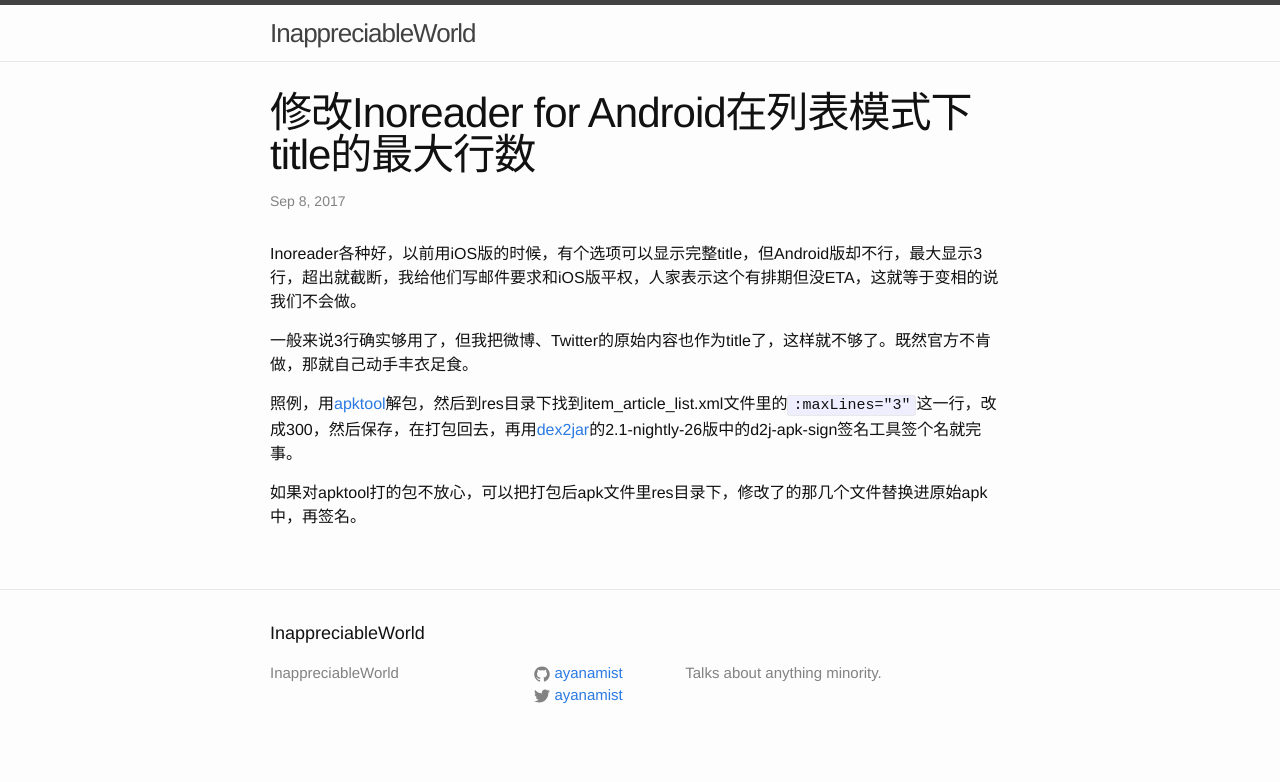
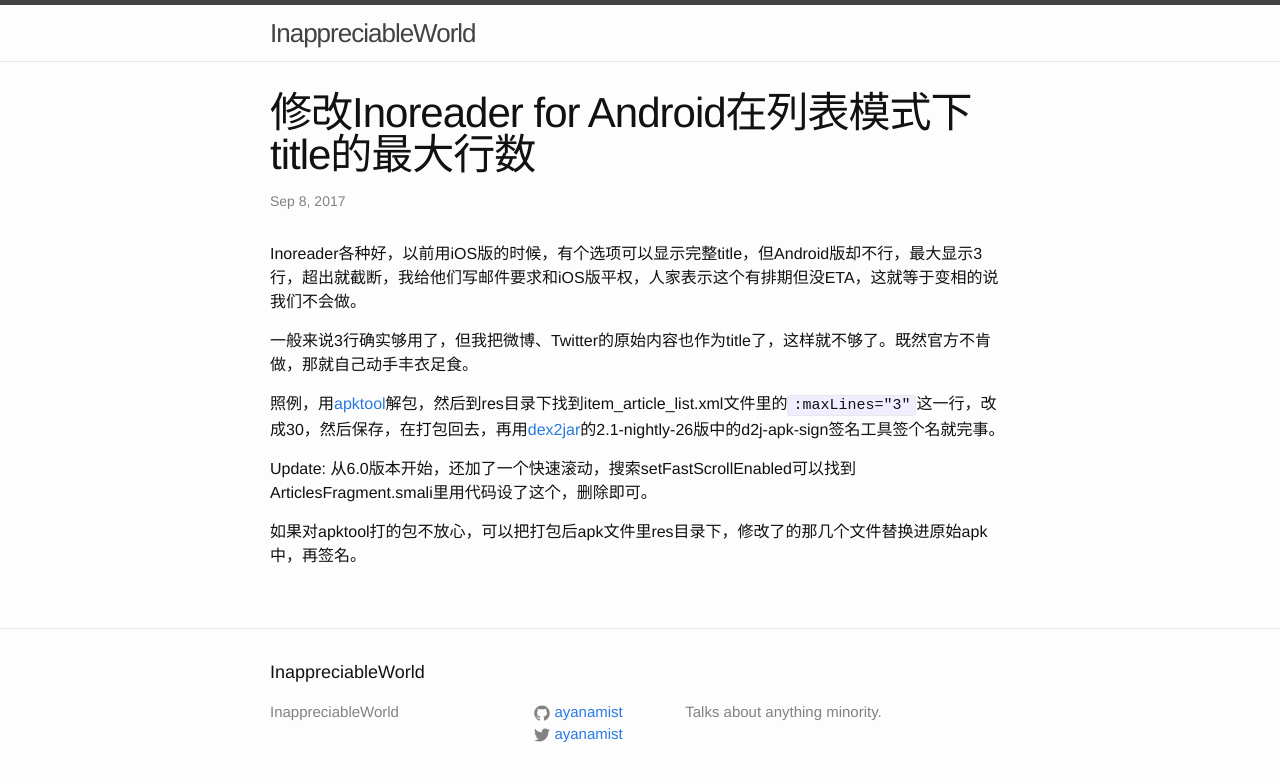
Before and after one commit to ayanamist/ayanamist.github.io, a Jekyll site: the page built from _posts/2017-09-08-inoreader-android-maxline.md, in a window 1280 px wide. Shown: the top 782 px of the page. Built offline with Jekyll 4.4.1, drawn with Linux system fonts in a browser that asks for light colours.

Commit message:
Update 2017-09-08-inoreader-android-maxline.md

```diff
--- a/_posts/2017-09-08-inoreader-android-maxline.md
+++ b/_posts/2017-09-08-inoreader-android-maxline.md
@@ -7,6 +7,8 @@ Inoreader各种好，以前用iOS版的时候，有个选项可以显示完整ti
 
 一般来说3行确实够用了，但我把微博、Twitter的原始内容也作为title了，这样就不够了。既然官方不肯做，那就自己动手丰衣足食。
 
-照例，用[apktool](https://ibotpeaches.github.io/Apktool/)解包，然后到res目录下找到item_article_list.xml文件里的`:maxLines="3"`这一行，改成300，然后保存，在打包回去，再用[dex2jar](https://github.com/pxb1988/dex2jar/releases)的2.1-nightly-26版中的d2j-apk-sign签名工具签个名就完事。
+照例，用[apktool](https://ibotpeaches.github.io/Apktool/)解包，然后到res目录下找到item_article_list.xml文件里的`:maxLines="3"`这一行，改成30，然后保存，在打包回去，再用[dex2jar](https://github.com/pxb1988/dex2jar/releases)的2.1-nightly-26版中的d2j-apk-sign签名工具签个名就完事。
+
+Update: 从6.0版本开始，还加了一个快速滚动，搜索setFastScrollEnabled可以找到ArticlesFragment.smali里用代码设了这个，删除即可。
 
 如果对apktool打的包不放心，可以把打包后apk文件里res目录下，修改了的那几个文件替换进原始apk中，再签名。
```
